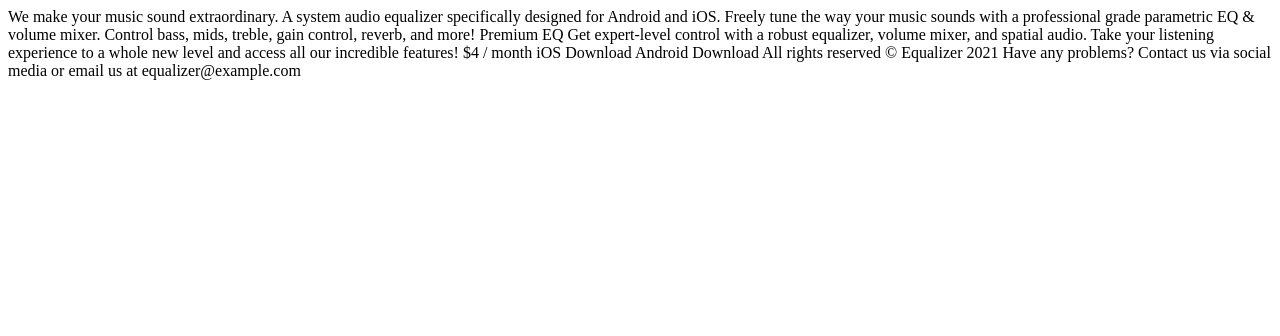
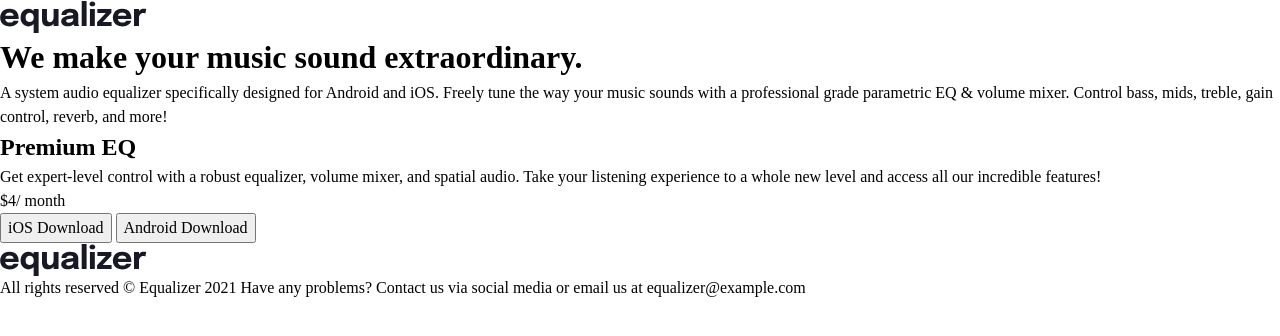
Before and after one commit to cbrands/fm-equalizer-landing-page, a plain HTML site: page index.html in a window 1280 px wide. Drawn offline with Linux system fonts and the light colour scheme.

Commit message:
HTML tags and reset.css

```diff
--- /dev/null
+++ b/css/reset.css
@@ -0,0 +1,76 @@
+/* https://piccalil.li/blog/a-modern-css-reset */
+
+/* Box sizing rules */
+*,
+*::before,
+*::after {
+  box-sizing: border-box;
+}
+
+/* Remove default margin */
+body,
+h1,
+h2,
+h3,
+h4,
+p,
+figure,
+blockquote,
+dl,
+dd {
+  margin: 0;
+}
+
+/* Remove list styles on ul, ol elements with a list role, which suggests default styling will be removed */
+ul[role='list'],
+ol[role='list'] {
+  list-style: none;
+}
+
+/* Set core root defaults */
+html:focus-within {
+  scroll-behavior: smooth;
+}
+
+/* Set core body defaults */
+body {
+  min-height: 100vh;
+  text-rendering: optimizeSpeed;
+  line-height: 1.5;
+}
+
+/* A elements that don't have a class get default styles */
+a:not([class]) {
+  text-decoration-skip-ink: auto;
+}
+
+/* Make images easier to work with */
+img,
+picture {
+  max-width: 100%;
+  display: block;
+}
+
+/* Inherit fonts for inputs and buttons */
+input,
+button,
+textarea,
+select {
+  font: inherit;
+}
+
+/* Remove all animations, transitions and smooth scroll for people that prefer not to see them */
+@media (prefers-reduced-motion: reduce) {
+  html:focus-within {
+   scroll-behavior: auto;
+  }
+
+  *,
+  *::before,
+  *::after {
+    animation-duration: 0.01ms !important;
+    animation-iteration-count: 1 !important;
+    transition-duration: 0.01ms !important;
+    scroll-behavior: auto !important;
+  }
+}
--- a/index.html
+++ b/index.html
@@ -3,31 +3,39 @@
 <head>
   <meta charset="UTF-8">
   <meta name="viewport" content="width=device-width, initial-scale=1.0">
-
   <link rel="icon" type="image/png" sizes="32x32" href="./assets/favicon-32x32.png">
-
   <title>Frontend Mentor | Equalizer landing page</title>
+  <link rel="stylesheet" href="./css/reset.css">
 </head>
 <body>
 
-  We make your music sound extraordinary.
-
+  <header>
+    <img src="./assets/logo.svg" alt="">
+  </header>
+  <main>
+    <h1>We make your music sound extraordinary.</h1>
+    <p>
       A system audio equalizer specifically designed for Android and iOS. Freely tune the
       way your music sounds with a professional grade parametric EQ & volume mixer. Control
       bass, mids, treble, gain control, reverb, and more!
-
-  Premium EQ
-
+    </p>
+  </main>
+  <aside>
+    <h2>Premium EQ</h2>
+    <p>
       Get expert-level control with a robust equalizer, volume mixer, and spatial audio. Take
       your listening experience to a whole new level and access all our incredible features!
-
-  $4 / month
-
-  iOS Download
-  Android Download
-
+    </p>
+    <p><span>$4</span>/ month</p>
+    <button>iOS Download</button>
+    <button>Android Download</button>
+  </aside>
+  <footer>
+    <img src="./assets/logo.svg" alt="">
+    <p>
       All rights reserved © Equalizer 2021
       Have any problems? Contact us via social media or email us at equalizer@example.com
-
+    </p>
+  </footer>
 </body>
 </html>
```
Lines whose indentation alone changed are shown as unchanged.
